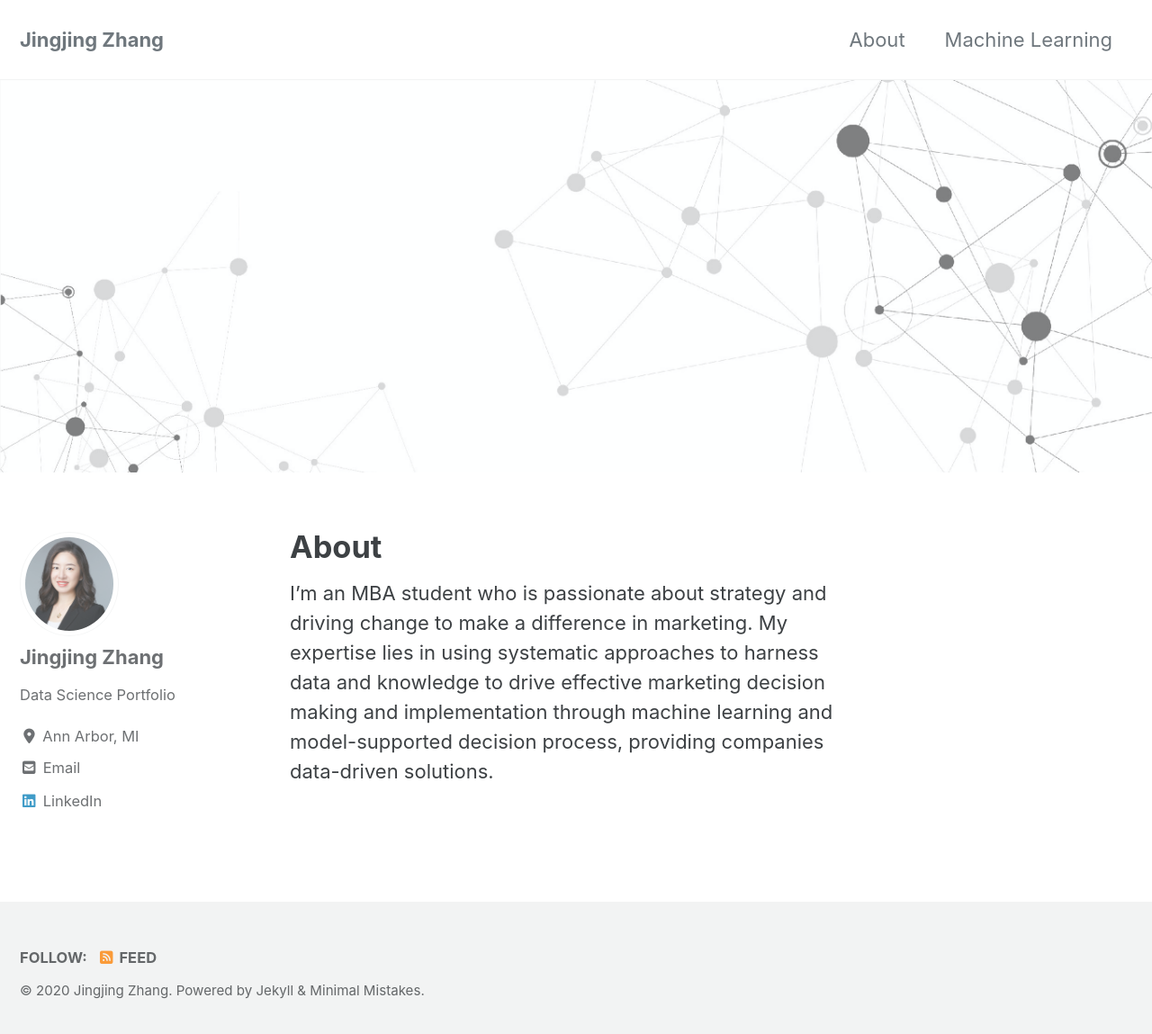
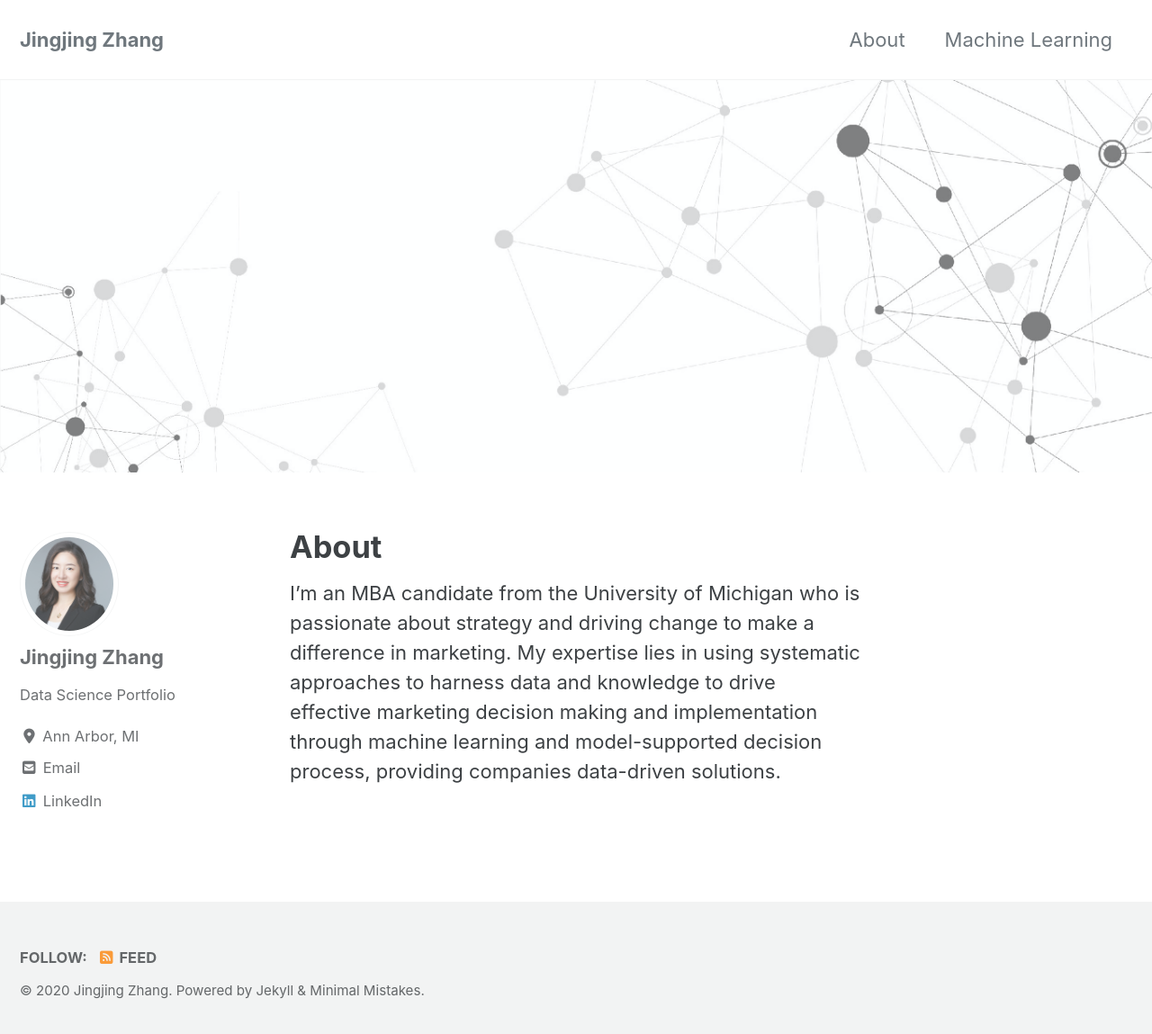
Before and after one commit to jingzjj2020/jingjingzhang.github.io, a Jekyll site: the page built from _pages/about.md, in a window 1280 px wide and 1156 px high. Shown: the top 1149 px of the window at 90% size. Built offline with Jekyll 4.4.1, drawn with Linux system fonts in a browser that asks for light colours; cached includes are drawn as plain includes; nearby versions of some CDN libraries.

Commit message:
Update about.md

```diff
--- a/_pages/about.md
+++ b/_pages/about.md
@@ -5,4 +5,4 @@ header:
   image: "/images/Background-01.png"
 ---
 
-I’m an MBA student who is passionate about strategy and driving change to make a difference in marketing. My expertise lies in using systematic approaches to harness data and knowledge to drive effective marketing decision making and implementation through machine learning and model-supported decision process, providing companies data-driven solutions.
+I’m an MBA candidate from the University of Michigan who is passionate about strategy and driving change to make a difference in marketing. My expertise lies in using systematic approaches to harness data and knowledge to drive effective marketing decision making and implementation through machine learning and model-supported decision process, providing companies data-driven solutions.
```
